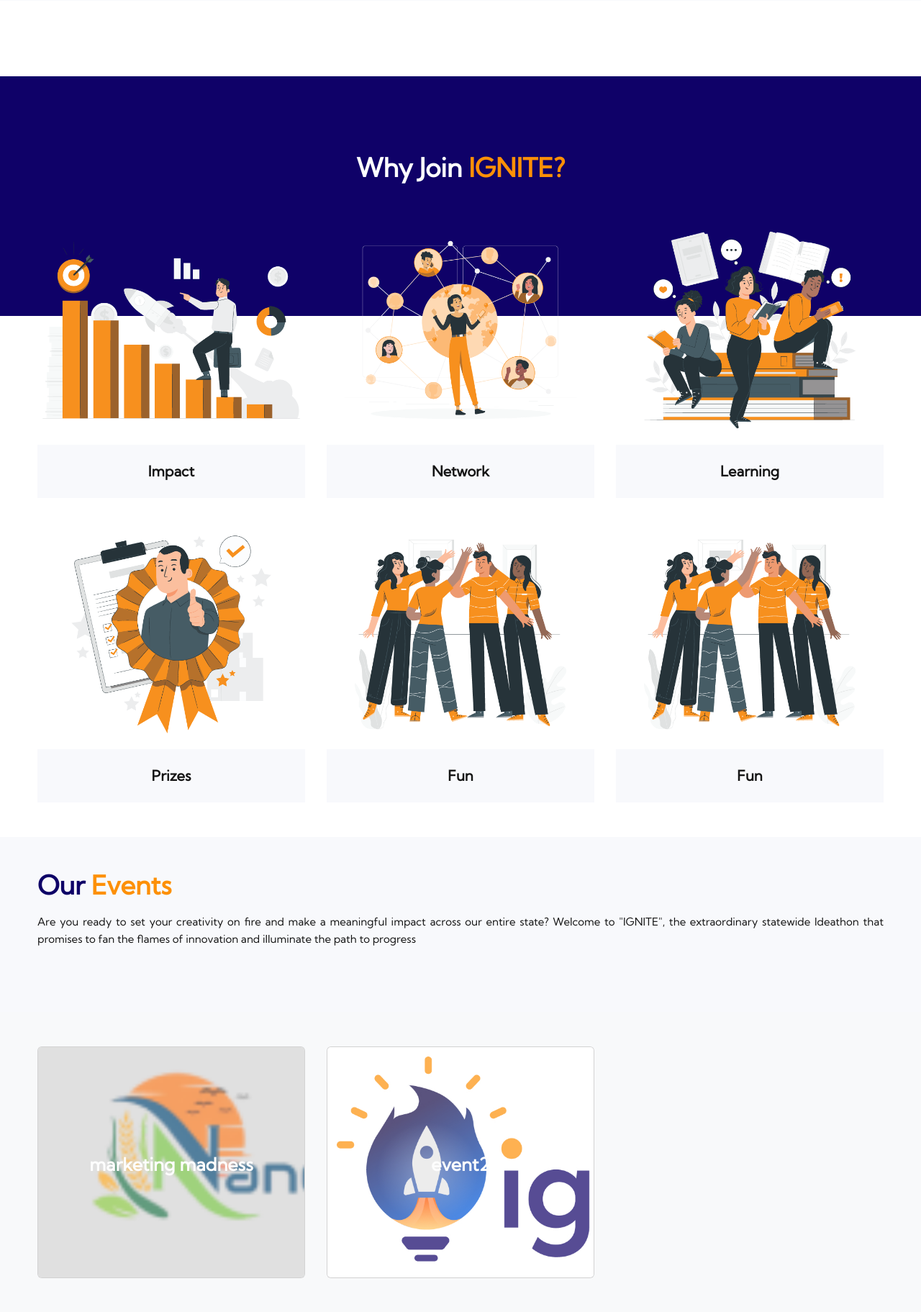
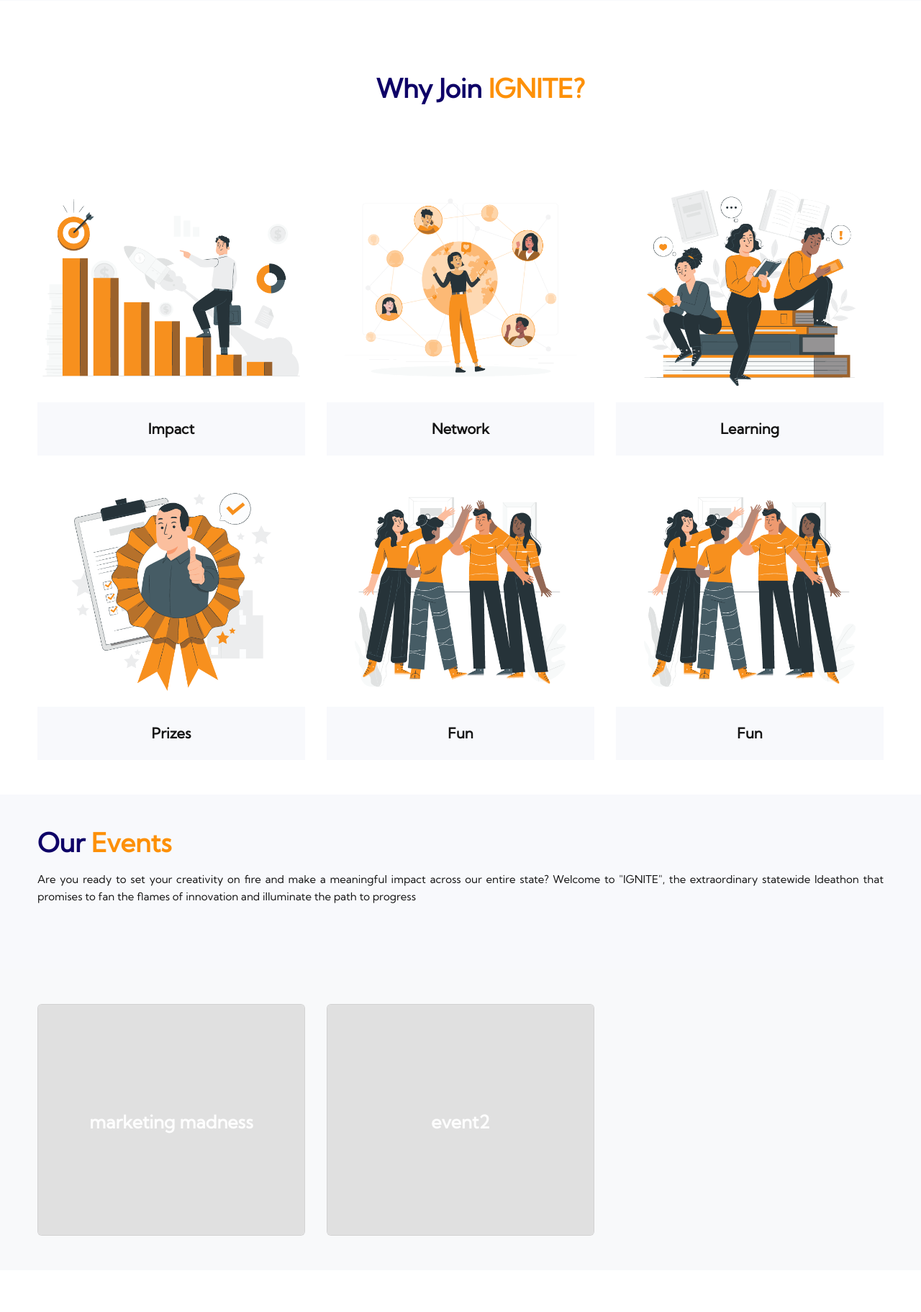
Before and after one commit to DT7Solutions/ignit-ap, a Django app: page / in a window 1280 px wide. Shown: the part 2185-4008 px from the top of the page at 72% size. Run offline with Django 4.2, Linux system fonts and the light colour scheme; data comes from the database, SQL or seed files in the repository; both versions use the stored data as it was after the commit; some libraries are stand-ins or nearby versions.

Commit message:
all changes

```diff
--- a/igniteap/app/models.py
+++ b/igniteap/app/models.py
@@ -41,6 +41,7 @@ class StudentIdeaform(models.Model):
 
 class EventTimer(models.Model):
     EventName = models.CharField(max_length=100)
+    Eventdescription = models.TextField(default='')
     image = models.ImageField(upload_to='event_banners/')
     Upload_url = models.URLField(default="")
     target_datetime = models.DateTimeField()
--- a/igniteap/static/assets/homecss/main.css
+++ b/igniteap/static/assets/homecss/main.css
@@ -312,7 +312,7 @@ body {
 
 @media only screen and (min-width: 1200px){
 .about-content {
-    margin-left: 55px
+    margin-left: 5px
 px
 ;
     padding-right: 0px;
@@ -462,10 +462,11 @@ px
     height:65px;
 
     color: #563B56;
-    font-size: 50px;
+    font-size: 65px!important;
     font-family: sans-serif;
-    line-height:45px;
+    line-height:75px!important;
     display: flex;
+    justify-content: center;
 
     /*background: green;*/
     overflow: hidden;
@@ -494,7 +495,7 @@ px
   }
 
   .tick {
-    line-height:43px;
+    line-height:62px;
   }
 
   .tick-hidden {
@@ -516,6 +517,7 @@ px
 
   .clock .days{
     border:3px solid #ebb4c0;
+
   }
   .clock .hours{
     border:3px solid #ebb4c0;
@@ -534,20 +536,24 @@ px
 
   .labels div:nth-child(1) p {
     color: #6a5168;
+    font-size: large;
     margin: 0 5px;
   }
 
   .labels div:nth-child(2) p {
     color: #6a5168;
-    margin: 0 41px;
+    font-size: large;
+    margin: 0 35px;
   }
   .labels div:nth-child(3) p {
     color: #6a5168;
-    margin: 0 0px;
+    font-size: large;
+    margin: 0 5px;
   }
   .labels div:nth-child(4) p {
     color: #6a5168;
-    margin: 0 25px;
+    font-size: large;
+    margin: 0 5px;
   }
 
   @media only screen and (min-width: 320px) and (max-width: 560px) {
@@ -612,3 +618,73 @@ px
   width: auto;
 
 }
+.btn-warning {
+  border-color: #fc7418;
+  background-color: #fc7418;
+  background-image: -webkit-gradient(linear, left top, right top, from(#fc7318), color-stop(#fe8415), color-stop(#fe9515), color-stop(#fea51a), to(#feb423));
+  background-image: linear-gradient(to right, #fc7318, #fe8415, #fe9515, #fea51a, #feb423);
+  border: 0px;
+  color: #fff!important;
+}
+.btn-warning {
+  --bs-btn-color: #000;
+  --bs-btn-bg: #fc7418;
+  --bs-btn-border-color: #fc7418;
+  --bs-btn-hover-color: #000;
+  --bs-btn-hover-bg: #fc893b;
+  --bs-btn-hover-border-color: #fc822f;
+  --bs-btn-focus-shadow-rgb: 214, 99, 20;
+  --bs-btn-active-color: #000;
+  --bs-btn-active-bg: #fd9046;
+  --bs-btn-active-border-color: #fc822f;
+  --bs-btn-active-shadow: none;
+  --bs-btn-disabled-color: #000;
+  --bs-btn-disabled-bg: #fc7418;
+  --bs-btn-disabled-border-color: #fc7418;
+}
+.btn {
+  --bs-btn-padding-x: 35px;
+  --bs-btn-padding-y: 18px;
+  --bs-btn-font-family: ;
+  --bs-btn-font-size: 0.9375rem;
+  --bs-btn-font-weight: 700;
+  --bs-btn-line-height: 1;
+  /* --bs-btn-color: #767988; */
+  --bs-btn-bg: transparent;
+  --bs-btn-border-width: 1px;
+  --bs-btn-border-color: transparent;
+  --bs-btn-border-radius: 8px;
+  --bs-btn-hover-border-color: transparent;
+  --bs-btn-box-shadow: inset 0 1px 0 rgba(255, 255, 255, 0.15), 0 1px 1px rgba(0, 0, 0, 0.075);
+  --bs-btn-disabled-opacity: 0.65;
+  --bs-btn-focus-box-shadow: 0 0 0 0 rgba(var(--bs-btn-focus-shadow-rgb), .5);
+  display: inline-block;
+  padding: var(--bs-btn-padding-y) var(--bs-btn-padding-x);
+  font-family: var(--bs-btn-font-family);
+  font-size: var(--bs-btn-font-size);
+  font-weight: var(--bs-btn-font-weight);
+  line-height: var(--bs-btn-line-height);
+  color: var(--bs-btn-color);
+  text-align: center;
+  text-decoration: none;
+  vertical-align: middle;
+  cursor: pointer;
+  -webkit-user-select: none;
+  -moz-user-select: none;
+  -ms-user-select: none;
+  user-select: none;
+  border: var(--bs-btn-border-width) solid var(--bs-btn-border-color);
+  border-radius: var(--bs-btn-border-radius);
+  background-color: var(--bs-btn-bg);
+  -webkit-transition: color 0.15s ease-in-out, background-color 0.15s ease-in-out, border-color 0.15s ease-in-out, -webkit-box-shadow 0.15s ease-in-out;
+  transition: color 0.15s ease-in-out, background-color 0.15s ease-in-out, border-color 0.15s ease-in-out, -webkit-box-shadow 0.15s ease-in-out;
+  transition: color 0.15s ease-in-out, background-color 0.15s ease-in-out, border-color 0.15s ease-in-out, box-shadow 0.15s ease-in-out;
+  transition: color 0.15s ease-in-out, background-color 0.15s ease-in-out, border-color 0.15s ease-in-out, box-shadow 0.15s ease-in-out, -webkit-box-shadow 0.15s ease-in-out;
+}
+
+
+.service-content-area {
+  margin-top: 0px!important;
+  position: relative;
+  z-index: 1;
+}
--- a/igniteap/static/assets/js/revslider/rev-active.js
+++ b/igniteap/static/assets/js/revslider/rev-active.js
@@ -13,7 +13,7 @@ $(document).ready(function () {
             onHoverStop: "off",
             arrows: {
                 style: "uranus",
-                enable: true,
+                enable: false,
                 hide_onmobile: false,
                 hide_onleave: false,
                 tmp: '',
--- a/igniteap/templates/uifiles/base.html
+++ b/igniteap/templates/uifiles/base.html
@@ -112,7 +112,7 @@
                             "IGNITE".</p>
                     </div>
                     <div class="col-md-4 col-lg-6 text-md-end mt-sm-25">
-                        <a href="/contact/" class="btn-outline">Contact Us</a>
+                        <a href="/contact/" class="btn btn-warning">Contact Us</a>
                     </div>
                 </div>
             </div>
@@ -312,7 +312,7 @@ info@igniteap.com <br>
 
 <!--=== REVOLUTION JS ===-->
 <script src="{% static 'assets/js/revslider/rev-active.js' %}"></script>
-<script>
+<!-- <script>
         function updateCountdown() {
           var countdownDate = new Date("November 19, 2023 00:00:00").getTime();
           var now = new Date().getTime();
@@ -368,7 +368,7 @@ info@igniteap.com <br>
         }
 
         setInterval(updateCountdown, 1000);
-        </script>
+        </script> -->
 </body>
 
 </html>
--- a/igniteap/templates/uifiles/index.html
+++ b/igniteap/templates/uifiles/index.html
@@ -233,25 +239,25 @@
     </div>
 </div> -->
 <div class="service-area-wrapper sm-top-wt pb-5">
-    <div class="service-area-top parallax" data-parallax-speed="0.75" data-bg="assets/img/service/service-bg.jpg" style="background-position: center 26.95%; background-image: url(&quot;assets/img/service/service-bg.jpg&quot;);">
-        <div class="container">
+
+        <div class="container mb-5" >
             <div class="row">
                 <div class="col-lg-6 col-xl-5 m-auto text-center">
-                    <div class="section-title section-title--light">
+                    <div class="about-content">
                         <h2>Why Join <span>IGNITE?</span></h2>
-                        <!-- <h2 class="mb-0">We make it simple, providing best solutions</h2> -->
-                    </div>
+
+
                 </div>
             </div>
         </div>
     </div>
 
-    <div class="service-content-area">
+    <div class="service-content-area ">
         <div class="container">
             <div class="row mtn-30">
-                <div class="col-sm-6 col-lg-4">
+                <div class="col-sm-6 col-lg-4  ">
                     <!-- Start Service Item -->
-                    <div class="service-item">
+                    <div class="service-item ">
                         <figure class="service-thumb">
                             <a href="#"><img src="{% static 'assets/img/home/Impact.png' %}" alt="Businex-Service"></a>
 
@@ -417,7 +423,7 @@
             {% for item in event %}
             <div class="col-sm-12 col-md-4 mb-5">
                 <div class="card card-flip h-100">
-                    <div class="card-front" style="background-image: url({{ item.image.url }}); background-size: cover; height: 100%; opacity: 0.7; background-color: rgba(0, 0, 0, 0.945); ">
+                    <div class="card-front" style="background-image: url({{ item.imageurl }}); background-size: cover; height: 100%; opacity: 0.7; background-color: rgba(0, 0, 0, 0.945); ">
                         <div class="card-body">
                             <h3 class="card-title front-title" style="font-size: 25px; color: red">{{ item.title }}</h3>
                         </div>
@@ -441,8 +447,10 @@
 <!--== Start Fun Fact Area Wrapper ==-->
 <div class="brand-logo-area sm-top4" >
     <div class="container">
-        <div class="row">
+        <div class="row ">
+
             <div class="col-12">
+                <h2 class="text-center mb-5">Golden <span>Sponors</span></h2>
                 <div class="brand-logo-content slick-row-20">
                     <div class="brand-logo-item">
                         <a href="#"><img src="{% static 'assets/img/brand-logo/01.png' %}" alt="Ignite-Logo"/></a>
@@ -480,6 +488,7 @@
     <div class="container">
         <div class="row">
             <div class="col-12">
+                <h2 class="text-center mb-5">Sliver <span>Sponors</span></h2>
                 <div class="brand-logo-content-5 slick-row-20">
                     <div class="brand-logo-item">
                         <a href="#"><img src="{% static 'assets/img/brand-logo/01.png' %}" alt="Ignite-Logo"/></a>
@@ -517,6 +526,7 @@
     <div class="container">
         <div class="row">
             <div class="col-12">
+                <h2 class="text-center mb-5">Bronze <span>Sponors</span></h2>
                 <div class="brand-logo-content-6 slick-row-20">
                     <div class="brand-logo-item">
                         <a href="#"><img src="{% static 'assets/img/brand-logo/01.png' %}" alt="Ignite-Logo"/></a>
```
Also changed, not shown: other parts of igniteap/templates/uifiles/index.html (+19 -13 lines), igniteap/static/assets/js/userauth.js (+71 -144 lines), igniteap/templates/uifiles/events-details.html (+6 -6 lines), igniteap/app/migrations/0014_alter_eventtimer_eventname_and_more.py (added), igniteap/app/migrations/0015_alter_studentideaform_date.py (added), igniteap/app/migrations/0016_eventtimer_eventdescription_and_more.py (added), igniteap/db.sqlite3, igniteap/event_banners/ignite-ap-top-banner.png (added), igniteap/event_banners/ignite-ap-top-banner_AFXTrFg.png (added), 5 other files.
